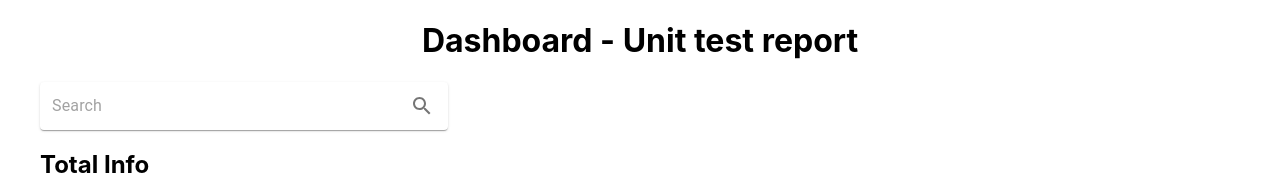
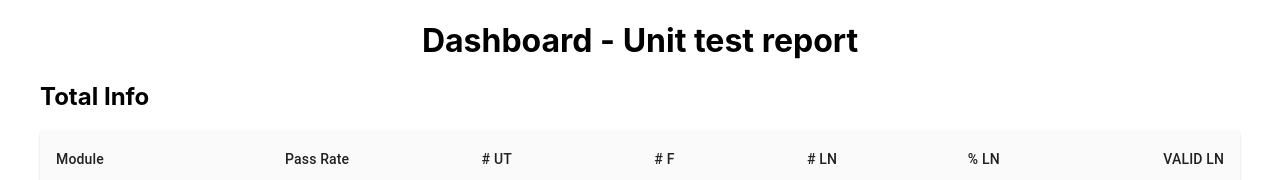
Before and after one commit to mozzi0131/dashboard-with-react-ts, a React (Create React App) app: page / in a window 1280 px wide. Shown: the top 180 px of the page. Built offline with nearby package versions, Linux system fonts and the light colour scheme; no server answers.

Commit message:
SearchBar 임시적으로 삭제

```diff
--- a/src/App.tsx
+++ b/src/App.tsx
@@ -210,7 +210,7 @@ const App: React.FC = () => {
 					<div className="App">
 						<div id="mainbody">
 							<h1>Dashboard - Unit test report</h1>
-							<SearchBar />
+							{/* <SearchBar /> */}
 							<h2>Total Info</h2>
 							<TestDataTable columns={totalCol} rows={testResults} />
 							<h2>Unit Test</h2>
```
